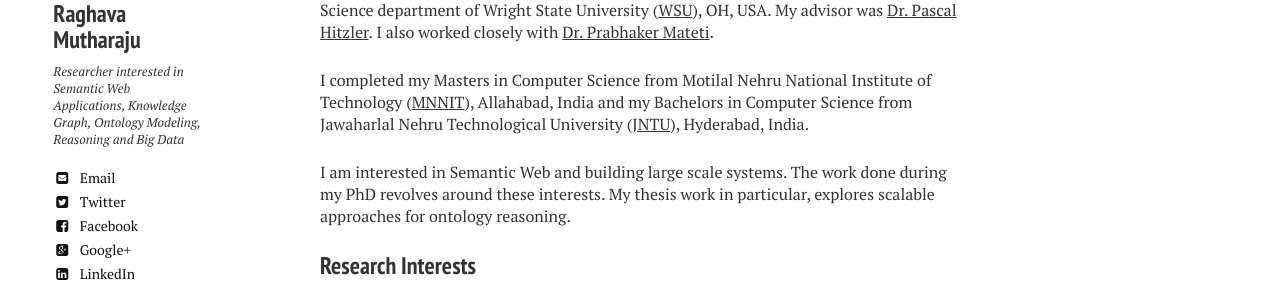
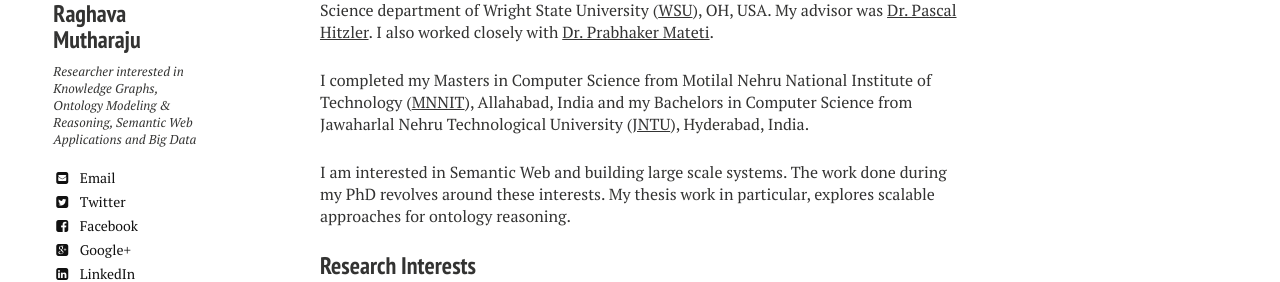
Before and after one commit to raghavam/raghavam.github.io, a Jekyll site: the page built from index.md, in a window 1280 px wide. Shown: the part 261-543 px from the top of the page. Built offline with Jekyll 4.4.1, drawn with Linux system fonts in a browser that asks for light colours; nearby versions of some CDN libraries.

Commit message:
rearranged the interests

```diff
--- a/_config.yml
+++ b/_config.yml
@@ -28,7 +28,7 @@ kramdown:
 owner:
   name: Raghava Mutharaju
   avatar: bio-photo.jpg
-  bio: "Researcher interested in Semantic Web Applications, Knowledge Graph, Ontology Modeling, Reasoning and Big Data"
+  bio: "Researcher interested in Knowledge Graphs, Ontology Modeling & Reasoning, Semantic Web Applications and Big Data"
   email: m.vijayaraghava@gmail.com
   disqus-shortname:
   twitter: mraghava
```
